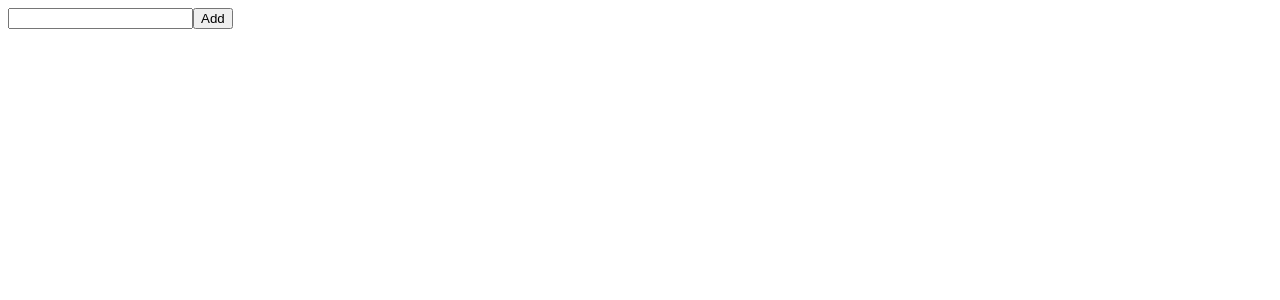
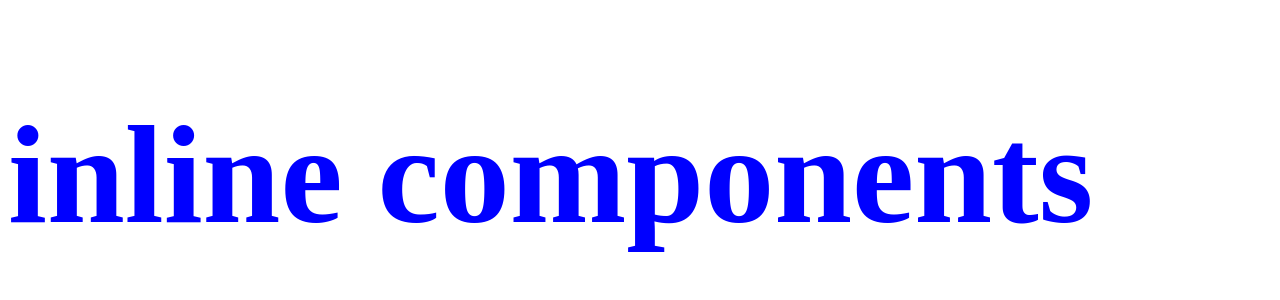
Before and after one commit to Leshan21/react-vite, a React (Vite) app in the folder ToDoList/todo-app/: page / in a window 1280 px wide. Shown: the top 300 px of the page. Built offline with nearby package versions, Linux system fonts and the light colour scheme.

Commit message:
add css styles using inline method

```diff
--- a/ToDoList/todo-app/src/App.jsx
+++ b/ToDoList/todo-app/src/App.jsx
@@ -1,8 +1,10 @@
+import InlineComponents from "./components/InlineComponents";
 import Todo from "./components/Todo";
 
 function App() {
   return <div className="App">
-    <Todo />
+    {/* <Todo /> */}
+    <InlineComponents />
   </div>;
 }
 
--- /dev/null
+++ b/ToDoList/todo-app/src/components/InlineComponents.jsx
@@ -0,0 +1,10 @@
+const InlineComponents = () => {
+  return (
+    <>
+       <h1 style={{color: "blue", fontSize: "140px"}}>inline components</h1>
+
+    </>
+  )
+}
+
+export default InlineComponents
--- a/ToDoList/todo-app/src/components/Todo.jsx
+++ b/ToDoList/todo-app/src/components/Todo.jsx
@@ -1,5 +1,5 @@
 import { useState } from "react";
-import TodoItem from "./TodoItem.jsx";
+import TodoItem from "./TodoItem";
 
 const Todo = () => {
   const [todo, setTodo] = useState("");
```
